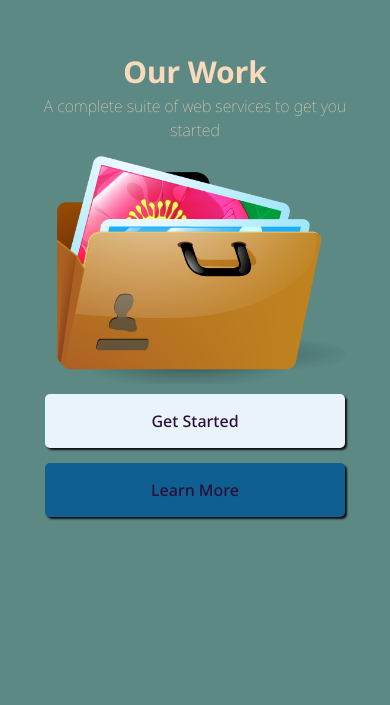
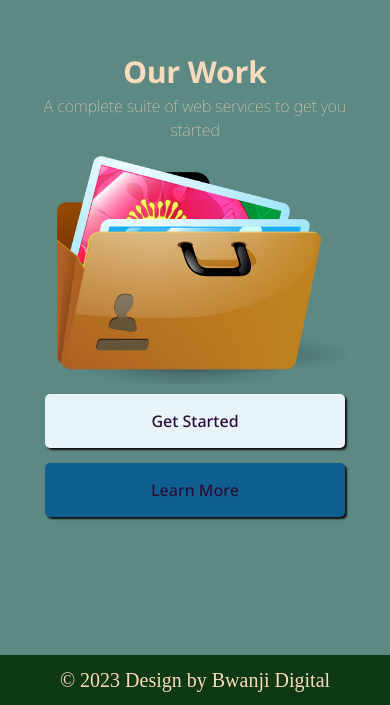
Before and after one commit to Bwanji/main-site-bwanji, a website built with Vite: page index.html in a window 390 px wide. Shown: the part 2721-3426 px from the top of the page. Built offline with nearby package versions, Linux system fonts and the light colour scheme.

```diff
--- a/index.html
+++ b/index.html
@@ -1,5 +1,6 @@
 <!DOCTYPE html>
 <html lang="en">
+
 <head>
   <meta charset="UTF-8" />
   <link rel="icon" type="image/svg+xml" href="/bwanji-logo-grey.png" />
@@ -10,27 +11,20 @@
   <link rel="preconnect" href="https://fonts.gstatic.com" crossorigin />
   <link
     href="https://fonts.googleapis.com/css2?family=Noto+Sans:ital,wght@0,100;0,200;0,300;0,400;0,500;0,600;0,700;0,800;0,900;1,100;1,200;1,300;1,400&family=Press+Start+2P&display=swap"
-      rel="stylesheet"
-    />
+    rel="stylesheet" />
 
   <!-- Social Media Icons -->
-    <link
-      rel="stylesheet"
-      href="https://cdnjs.cloudflare.com/ajax/libs/font-awesome/4.7.0/css/font-awesome.min.css"
-    />
+  <link rel="stylesheet" href="https://cdnjs.cloudflare.com/ajax/libs/font-awesome/4.7.0/css/font-awesome.min.css" />
 
   <title>Home | Bwanji</title>
 </head>
+
 <body>
   <header class="main-header">
     <div class="menu-wrap">
       <!-- Logo container -->
       <a href="https://bwanji.digital" target="_blank" class="logo-wrap">
-          <img
-            class="logo"
-            src="images/logos/bwanji-logo-full-color.png"
-            alt="Logo"
-          />
+        <img class="logo" src="images/logos/bwanji-logo-full-color.png" alt="Logo" />
       </a>
 
       <!-- When this is checked, nav menu is dropped -->
@@ -142,5 +136,14 @@
       </div>
     </section>
   </main>
+
+  <!-- Footer About Bwanji -->
+
+  <footer>
+    <div class="footer-base">
+      <h4>&copy; 2023 Design by Bwanji Digital</h4>
+    </div>
+  </footer>
 </body>
+
 </html>
--- a/style.css
+++ b/style.css
@@ -672,3 +672,17 @@
     color: rgb(249, 219, 187);
   }
 }
+
+/* Footer Section */
+
+
+
+.footer-base h4 {
+  background-color: #0f3814;
+  color: #f9dbbb;
+  font-size: 20px;
+  text-align: center;
+  padding-top: 10px;
+  padding-bottom: 10px;
+
+}
```
Lines whose indentation alone changed are shown as unchanged.
